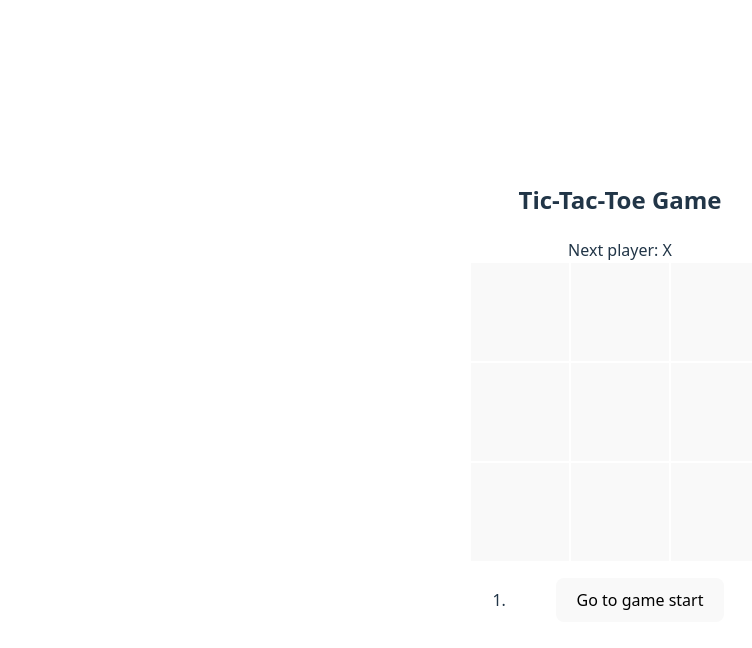
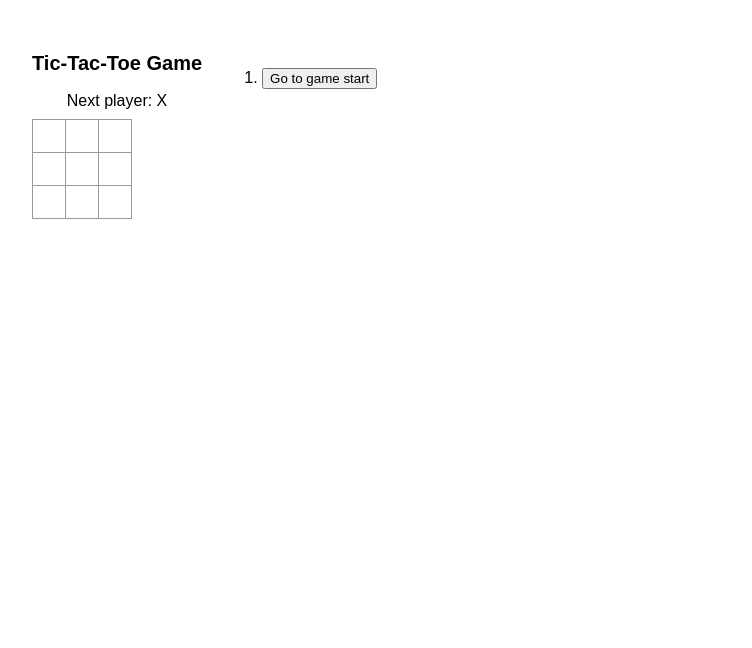
Before and after one commit to tanakadaichi1989/react-app-20250823, a React (Vite) app: page / in a window 1280 px wide. Shown: the top 648 px of the page, without its empty margins (20-772 px from the left). Built offline with nearby package versions, Linux system fonts and the light colour scheme.

Commit message:
Edit Board.jsx and index.css

```diff
--- a/src/Board.jsx
+++ b/src/Board.jsx
@@ -46,17 +46,17 @@
     return (
         <div className="board">
             <div className="status">{status}</div>
-            <div>
+            <div className="board-row">
                 <Square value={squares[0]} onClick={() => handleClick(0)} />
                 <Square value={squares[1]} onClick={() => handleClick(1)} />
                 <Square value={squares[2]} onClick={() => handleClick(2)} />
-            </div>
-            <div>
+            </div >
+            <div className="board-row">
                 <Square value={squares[3]} onClick={() => handleClick(3)} />
                 <Square value={squares[4]} onClick={() => handleClick(4)} />
                 <Square value={squares[5]} onClick={() => handleClick(5)} />
             </div>
-            <div>
+            <div className="board-row">
                 <Square value={squares[6]} onClick={() => handleClick(6)} />
                 <Square value={squares[7]} onClick={() => handleClick(7)} />
                 <Square value={squares[8]} onClick={() => handleClick(8)} />
--- a/src/index.css
+++ b/src/index.css
@@ -1,77 +1,90 @@
-:root {
-  font-family: system-ui, Avenir, Helvetica, Arial, sans-serif;
-  line-height: 1.5;
-  font-weight: 400;
-
-  color-scheme: light dark;
-  color: rgba(255, 255, 255, 0.87);
-  background-color: #242424;
-
-  font-synthesis: none;
-  text-rendering: optimizeLegibility;
-  -webkit-font-smoothing: antialiased;
-  -moz-osx-font-smoothing: grayscale;
-}
-
-a {
-  font-weight: 500;
-  color: #646cff;
-  text-decoration: inherit;
-}
-a:hover {
-  color: #535bf2;
+* {
+  box-sizing: border-box;
 }
 
 body {
-  margin: 0;
-  display: flex;
-  place-items: center;
-  min-width: 320px;
-  min-height: 100vh;
+  font-family: sans-serif;
+  margin: 20px;
+  padding: 0;
 }
 
 h1 {
-  font-size: 3.2em;
-  line-height: 1.1;
+  margin-top: 0;
+  font-size: 22px;
 }
 
-button {
-  border-radius: 8px;
-  border: 1px solid transparent;
-  padding: 0.6em 1.2em;
-  font-size: 1em;
-  font-weight: 500;
-  font-family: inherit;
-  background-color: #1a1a1a;
-  cursor: pointer;
-  transition: border-color 0.25s;
-}
-button:hover {
-  border-color: #646cff;
-}
-button:focus,
-button:focus-visible {
-  outline: 4px auto -webkit-focus-ring-color;
+h2 {
+  margin-top: 0;
+  font-size: 20px;
 }
 
-@media (prefers-color-scheme: light) {
-  :root {
-    color: #213547;
-    background-color: #ffffff;
-  }
-  a:hover {
-    color: #747bff;
-  }
-  button {
-    background-color: #f9f9f9;
-  }
+h3 {
+  margin-top: 0;
+  font-size: 18px;
+}
+
+h4 {
+  margin-top: 0;
+  font-size: 16px;
+}
+
+h5 {
+  margin-top: 0;
+  font-size: 14px;
+}
+
+h6 {
+  margin-top: 0;
+  font-size: 12px;
+}
+
+code {
+  font-size: 1.2em;
+}
+
+ul {
+  padding-inline-start: 20px;
+}
+
+* {
+  box-sizing: border-box;
+}
+
+body {
+  font-family: sans-serif;
+  margin: 20px;
+  padding: 0;
 }
 
 .square {
-  width: 100px;
-  height: 100px;
-  margin: 0;
-  border-radius: 0px;
-  border: 1px solid white;
-  font-size: 30px;
+  background: #fff;
+  border: 1px solid #999;
+  float: left;
+  font-size: 24px;
+  font-weight: bold;
+  line-height: 34px;
+  height: 34px;
+  margin-right: -1px;
+  margin-top: -1px;
+  padding: 0;
+  text-align: center;
+  width: 34px;
 }
+
+.board-row:after {
+  clear: both;
+  content: '';
+  display: table;
+}
+
+.status {
+  margin-bottom: 10px;
+}
+.game {
+  display: flex;
+  flex-direction: row;
+}
+
+.game-info {
+  margin-left: 20px;
+}
```
